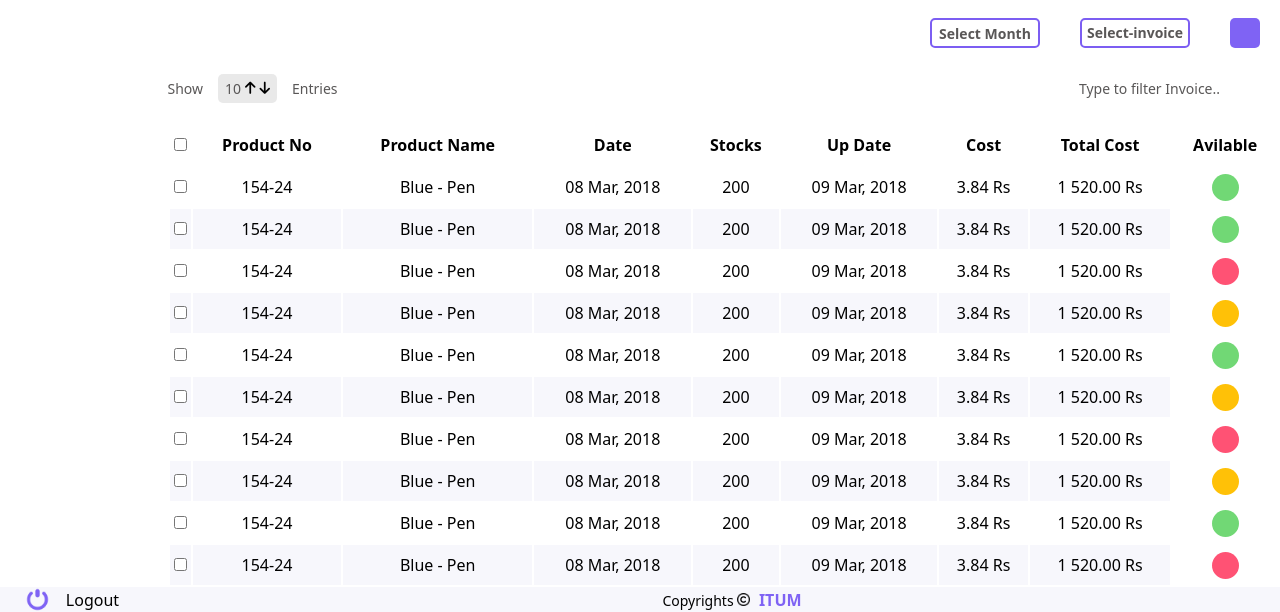
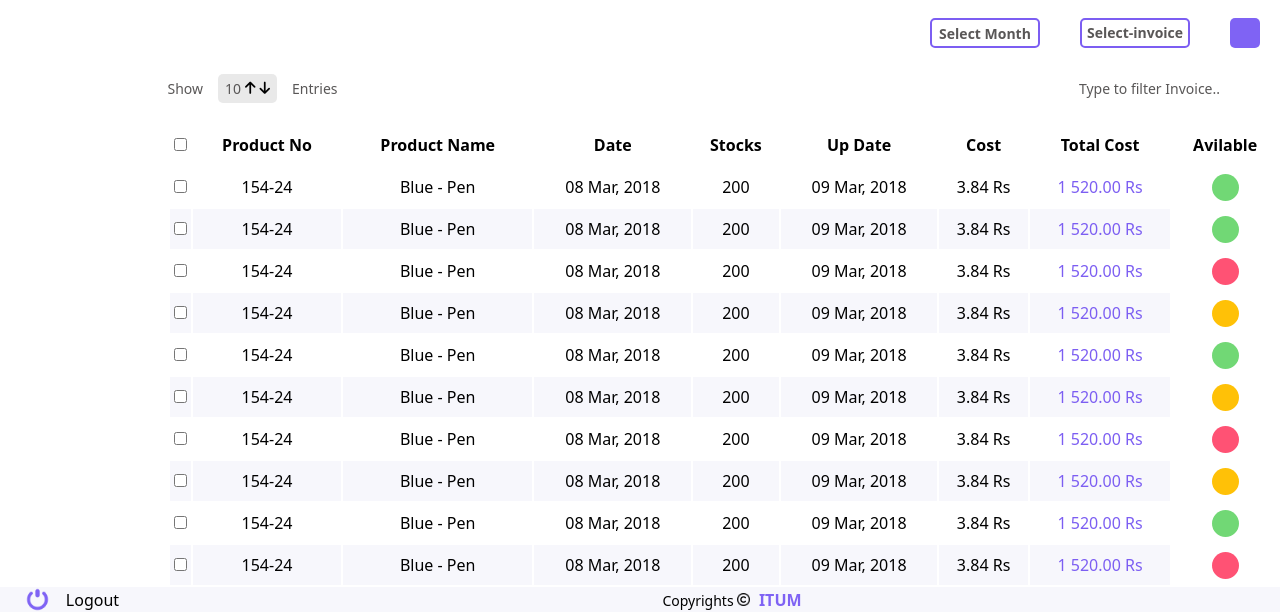
Before and after one commit to tharsikan1999/Stock-Ledger, a PHP site: page /Dashboard.html in a window 1280 px wide. Shown: the part 391-1003 px from the top of the page. Run offline with PHP 8.4, Linux system fonts and the light colour scheme.

Commit message:
Update Tabels styles

```diff
--- a/Project/Style.css
+++ b/Project/Style.css
@@ -814,7 +814,7 @@ table .table-white-part {
 
     background-color: #FFFFFF;
     text-align: center;
-    margin: 5px 0;
+    margin: 10px 0;
 
 
 }
@@ -824,7 +824,7 @@ table .table-gray-part {
     min-width: 100%;
     background: #d4d0ec2e;
     text-align: center;
-    margin: 5px 0;
+    margin: 10px 0;
 
 }
 
@@ -863,6 +863,14 @@ table .table-avilable {
 
 }
 
+table input:hover {
+    cursor: pointer;
+
+}
+
+table .table-total-cost {
+    color: #7c5ef2;
+}
 
 
 
```
